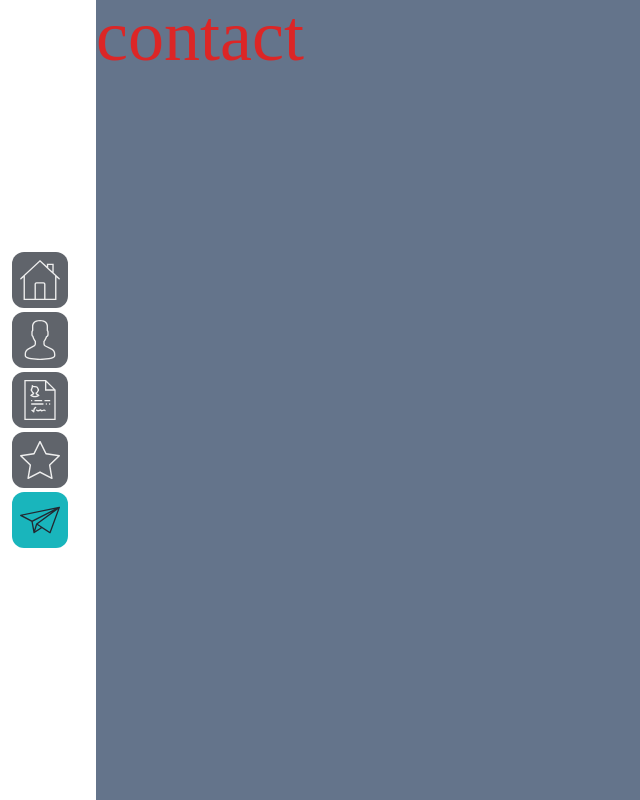
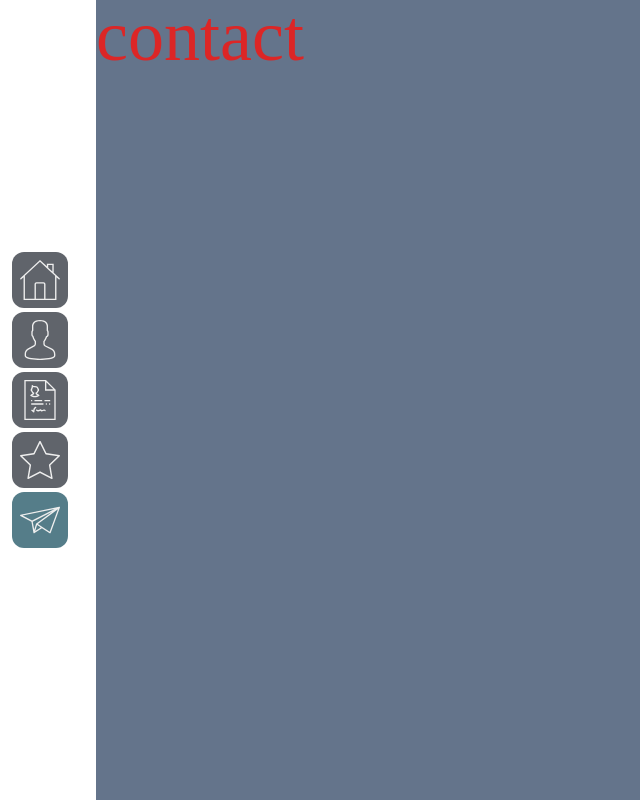
Before and after one commit to yannick1608/portfolio-next-ts-13, a Next.js app: page /contact in a window 1280 px wide. Shown: the whole page, without its empty margins (0-640 px from the left). Built offline with nearby package versions, Linux system fonts and the light colour scheme.

Commit message:
color adjustments

```diff
--- a/ui/Container.tsx
+++ b/ui/Container.tsx
@@ -36,7 +36,7 @@ const Container : NextPage<any> = (props)=>{
           filter="url(#pedroduarteisalegend)"
         ></rect>
       </svg>
-      <div className=" bg-blackgrey">
+      <div className=" bg-[#131313]">
          <Head>
             <title>{meta.title}</title>
             <meta name="robots" content="follow, index" />
--- a/ui/HomeSection.tsx
+++ b/ui/HomeSection.tsx
@@ -23,7 +23,7 @@ const HomeSection : NextPage<any> = ({id}) =>{
                   </div>
                </div>
                <div className=" flex-1 h-1/2 lg:h-full flex lg:flex-col justify-center items-center">
-                  <div className="max-w-full duration-500 transition-all transform hover:scale-[1.01] max-h-full flex justify-center p-3 bg-gradient-to-r from-[#a1b6c1] via-[#8BC9D2] to-teal aspect-square rounded-3xl">
+                  <div className="max-w-full duration-500 transition-all transform hover:scale-[1.01] max-h-full flex justify-center p-3 bg-gradient-to-r from-[#a1b6c1] via-[#A9C1C9] to-[#436F7D] aspect-square rounded-3xl">
                   <Image
                      src={HomeImg}
                      alt="Starter Picture"
--- a/ui/Navbar/PcNavItem.tsx
+++ b/ui/Navbar/PcNavItem.tsx
@@ -18,9 +18,9 @@ const PcNavItem : NextPage<PcNavItemProps> = ({href, text, SVG}) =>{
             scroll={false}
             className={cn(
                isActive
-                  ? "bg-teal/90 text-blackgrey fill-blackgrey"
+                  ? "bg-[#436F7D]/90 text-light fill-light"
                   : "bg-blackgreylighter/80 text-light fill-light",
-               "hover:bg-teal hover:text-blackgrey hover:fill-blackgrey hover:w-48 "
+               "hover:bg-[#436F7D] hover:text-light hover:fill-light hover:w-48 "
                + "group flex h-14 w-14 cursor-pointer items-center overflow-hidden rounded-xl "
                + "transition-all duration-500 backdrop-blur backdrop-filter")}>
          <div className="ml-2">
```
